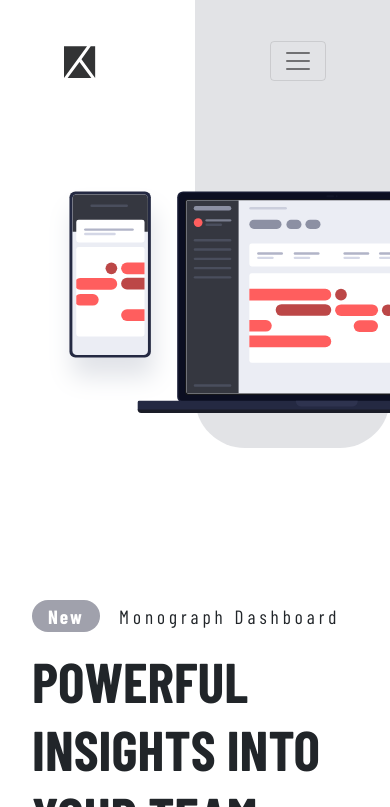
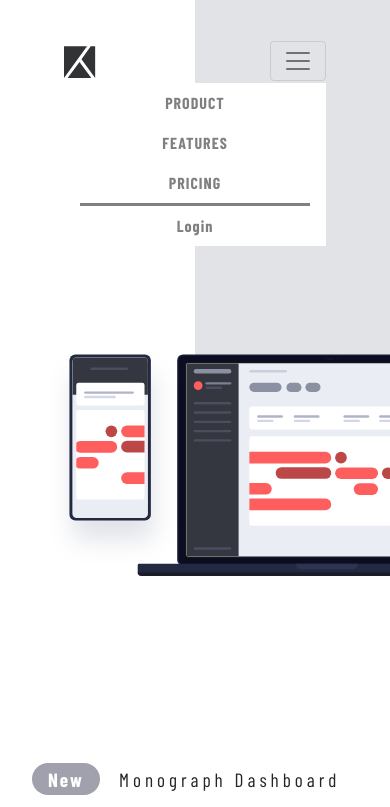
Before and after one commit to handleryouth/website_17, a plain HTML site: page index.html in a window 390 px wide. Both pictures are taken after a click on the button "Toggle navigation". Shown: the top 807 px of the page. Drawn offline with nearby package versions, Linux system fonts and the light colour scheme.

Commit message:
Add files via upload

```diff
--- a/css/styles.css
+++ b/css/styles.css
@@ -184,11 +184,28 @@
 /*mobile version*/
 @media(max-width:992px){
 
+  .offer{
+    flex-direction: column;
+    margin: 0;
+    text-align:center;
+  }
+
+  .login-class{
+    margin: 0 auto;
+  }
+
   .round-background{
     left: 50%;
     width: 50%;
   }
 
+  .navbar-background{
+    background-color:white;
+  }
+
+  .navbar-underline{
+    border-bottom: 3px solid gray;
+  }
 
   .navbar-properties{
     margin-left: 3em;
--- a/index.html
+++ b/index.html
@@ -6,6 +6,8 @@
 
   <link rel="icon" type="image/png" sizes="32x32" href="./images/favicon-32x32.png">
   <link rel="stylesheet" href="https://cdn.jsdelivr.net/npm/bootstrap@4.6.0/dist/css/bootstrap.min.css" integrity="sha384-B0vP5xmATw1+K9KRQjQERJvTumQW0nPEzvF6L/Z6nronJ3oUOFUFpCjEUQouq2+l" crossorigin="anonymous">
+  <script src="https://code.jquery.com/jquery-3.5.1.slim.min.js" integrity="sha384-DfXdz2htPH0lsSSs5nCTpuj/zy4C+OGpamoFVy38MVBnE+IbbVYUew+OrCXaRkfj" crossorigin="anonymous"></script>
+  <script src="https://cdn.jsdelivr.net/npm/bootstrap@4.6.0/dist/js/bootstrap.bundle.min.js" integrity="sha384-Piv4xVNRyMGpqkS2by6br4gNJ7DXjqk09RmUpJ8jgGtD7zP9yug3goQfGII0yAns" crossorigin="anonymous"></script>
   <link rel="stylesheet" href="css/styles.css">
   <link rel="preconnect" href="https://fonts.gstatic.com">
   <link href="https://fonts.googleapis.com/css2?family=Barlow&family=Barlow+Condensed:wght@400;700&display=swap" rel="stylesheet">
@@ -24,22 +26,24 @@
 
 
   <!--navigation-bar-->
+
   <nav class="navbar navbar-expand-lg navbar-light navbar-properties">
   <a class="navbar-brand" href="#"><img src="images/logo.svg" alt="our-logo"></a>
   <button class="navbar-toggler" type="button" data-toggle="collapse" data-target="#navbarNavAltMarkup" aria-controls="navbarNavAltMarkup" aria-expanded="false" aria-label="Toggle navigation">
     <span class="navbar-toggler-icon"></span>
   </button>
-  <div class="collapse navbar-collapse" id="navbarNavAltMarkup">
+  <div class="collapse navbar-collapse navbar-background" id="navbarNavAltMarkup">
     <div class="navbar-nav ml-auto">
       <div class="offer">
         <a class="nav-link offer-list barlow-condensed-font" href="#">PRODUCT<span class="sr-only">(current)</span></a>
         <a class="nav-link offer-list barlow-condensed-font" href="#">FEATURES</a>
-        <a class="nav-link offer-list barlow-condensed-font" href="#">PRICING</a>
+        <a class="nav-link offer-list barlow-condensed-font navbar-underline" href="#">PRICING</a>
       </div>
-      <a class="nav-link barlow-condensed-font" href="#">Login</a>
+      <a class="nav-link barlow-condensed-font login-class" href="#">Login</a>
     </div>
   </div>
 </nav>
+
 <div class="main-body">
   <div class="left-section">
     <p class="left-small-title"><span class="new-border">New</span><span class="left-small-title1">Monograph Dashboard</span> </p>
```
